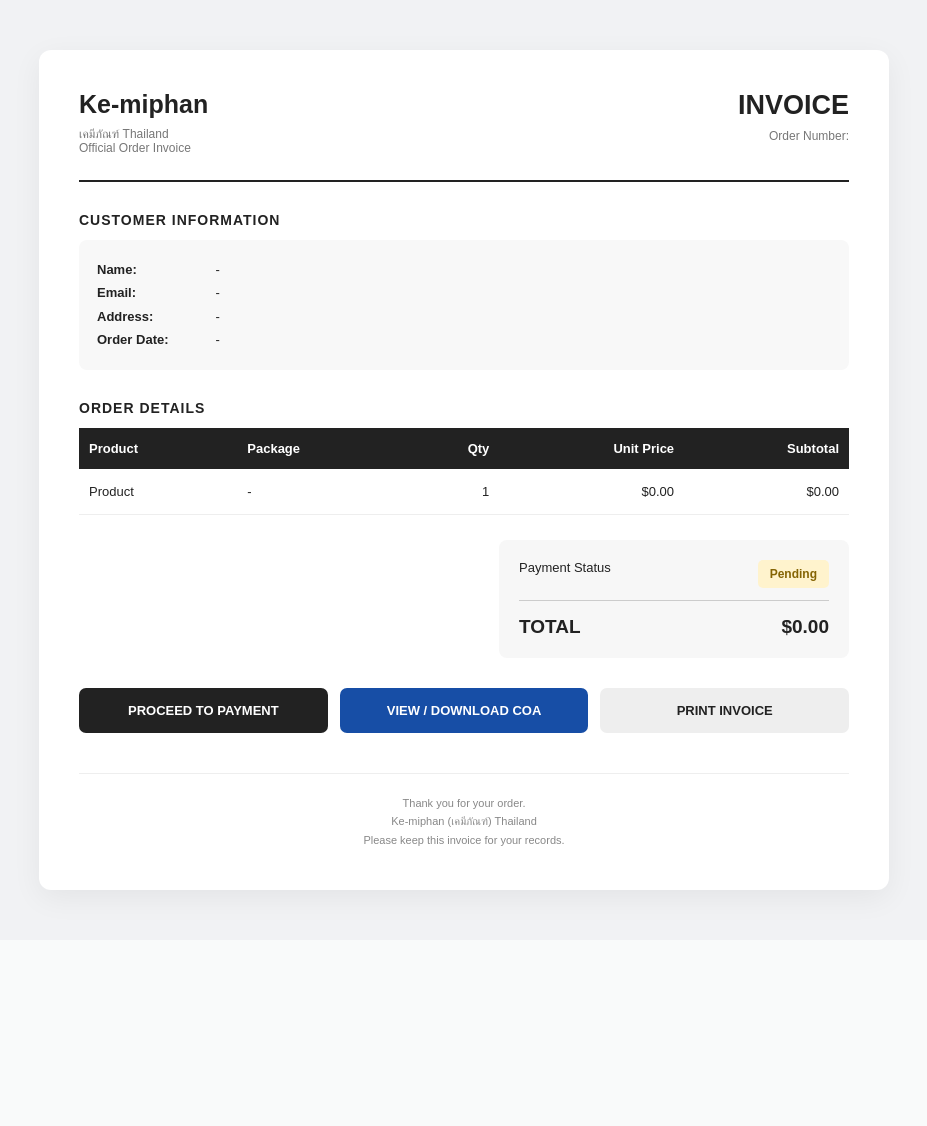
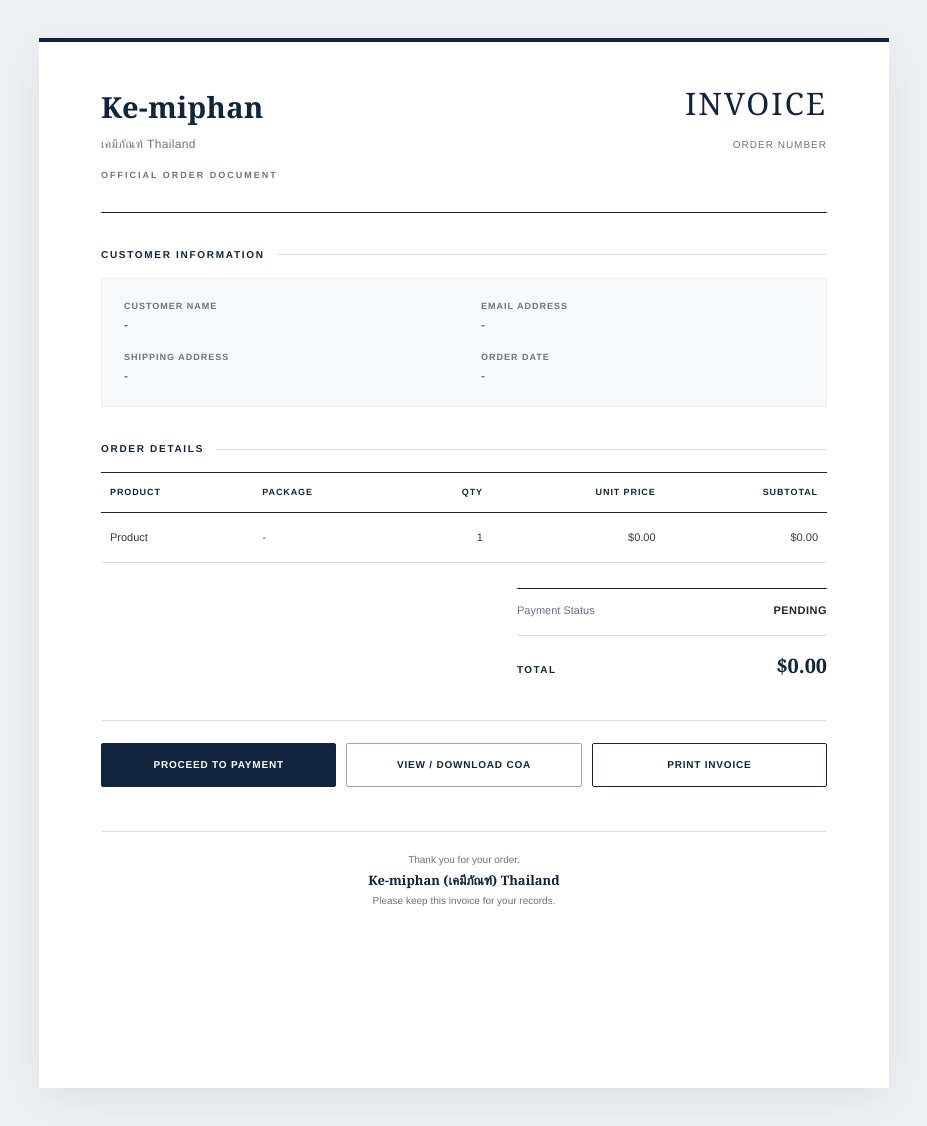
Before and after one commit to kemiphan0007/kaka, a Flask app: template templates/invoice.html in a window 1280 px wide. Shown: the whole page, without its empty margins (176-1103 px from the left). Before the commit the page ends 905 px from the top, so only its background shows below. Run offline with Flask 3, Linux system fonts and the light colour scheme; the template is opened without the code that fills it, so the values that code supplies are empty; some libraries are stand-ins or nearby versions.

Commit message:
Update invoice.html

```diff
--- a/templates/invoice.html
+++ b/templates/invoice.html
@@ -6,193 +6,373 @@
     <title>Invoice - Ke-miphan Thailand</title>
 
     <style>
+        :root {
+            --ink: #202833;
+            --navy: #10243d;
+            --muted: #687383;
+            --rule: #d9dee5;
+            --paper: #ffffff;
+            --canvas: #eef1f4;
+            --soft: #f7f8fa;
+        }
+
         * { box-sizing: border-box; }
 
         body {
             margin: 0;
-            padding: 30px 15px;
-            background: #f1f2f4;
-            font-family: Arial, sans-serif;
-            color: #222;
+            padding: 38px 16px;
+            background: var(--canvas);
+            color: var(--ink);
+            font-family: "Helvetica Neue", Arial, sans-serif;
+            font-size: 13px;
+            line-height: 1.6;
+            -webkit-font-smoothing: antialiased;
         }
 
         .invoice {
+            width: 100%;
             max-width: 850px;
-            margin: 20px auto;
-            padding: 40px;
-            background: #fff;
-            border-radius: 12px;
-            box-shadow: 0 8px 30px rgba(0,0,0,.06);
+            min-height: 1050px;
+            margin: 0 auto;
+            padding: 58px 62px 42px;
+            background: var(--paper);
+            box-shadow: 0 12px 38px rgba(20, 32, 48, .08);
+        }
+
+        .top-rule {
+            height: 4px;
+            margin: -58px -62px 42px;
+            background: var(--navy);
         }
 
         .invoice-header {
             display: flex;
             justify-content: space-between;
-            gap: 20px;
-            padding-bottom: 25px;
-            border-bottom: 2px solid #222;
+            align-items: flex-start;
+            gap: 28px;
+            padding-bottom: 30px;
+            border-bottom: 1px solid var(--ink);
         }
 
-        .brand h1 { margin: 0 0 8px; font-size: 25px; }
-        .brand p { margin: 0; color: #777; font-size: 12px; }
-        .invoice-title { text-align: right; }
-        .invoice-title h2 { margin: 0 0 8px; font-size: 27px; }
-        .invoice-title p { margin: 0; color: #777; font-size: 12px; }
-        .section { margin-top: 30px; }
-        .section h3 {
-            margin-bottom: 12px;
-            font-size: 14px;
+        .brand h1 {
+            margin: 0 0 5px;
+            color: var(--navy);
+            font-family: Georgia, "Times New Roman", serif;
+            font-size: 29px;
+            font-weight: 600;
+            letter-spacing: .3px;
+        }
+
+        .brand .thai {
+            margin: 0 0 13px;
+            color: var(--muted);
+            font-size: 12px;
+            letter-spacing: .35px;
+        }
+
+        .brand .document-label {
+            margin: 0;
+            color: var(--muted);
+            font-size: 9px;
+            font-weight: 700;
+            letter-spacing: 2px;
             text-transform: uppercase;
+        }
+
+        .invoice-title {
+            min-width: 205px;
+            text-align: right;
+        }
+
+        .invoice-title h2 {
+            margin: -5px 0 8px;
+            color: var(--navy);
+            font-family: Georgia, "Times New Roman", serif;
+            font-size: 31px;
+            font-weight: 500;
+            letter-spacing: 2px;
+        }
+
+        .invoice-title .order-label {
+            margin: 0 0 2px;
+            color: var(--muted);
+            font-size: 10px;
             letter-spacing: 1px;
+            text-transform: uppercase;
+        }
+
+        .invoice-title strong {
+            color: var(--ink);
+            font-size: 13px;
+            font-weight: 700;
+            overflow-wrap: anywhere;
+        }
+
+        .section { margin-top: 34px; }
+
+        .section-heading {
+            display: flex;
+            align-items: center;
+            gap: 12px;
+            margin: 0 0 15px;
+            color: var(--navy);
+            font-size: 10px;
+            font-weight: 700;
+            letter-spacing: 1.7px;
+            text-transform: uppercase;
+        }
+
+        .section-heading::after {
+            content: "";
+            height: 1px;
+            flex: 1;
+            background: var(--rule);
         }
 
         .customer-info {
-            padding: 18px;
-            background: #f8f8f8;
-            border-radius: 8px;
-            line-height: 1.8;
-            font-size: 13px;
+            display: grid;
+            grid-template-columns: 1fr 1fr;
+            column-gap: 34px;
+            row-gap: 14px;
+            padding: 20px 22px;
+            background: var(--soft);
+            border: 1px solid #e9edf1;
         }
 
-        .customer-info strong { display: inline-block; min-width: 115px; }
-        .table-wrap { overflow-x: auto; }
-        table { width: 100%; border-collapse: collapse; font-size: 13px; }
-        th {
-            padding: 13px 10px;
-            background: #222;
-            color: white;
+        .info-item { min-width: 0; }
+        .info-label {
+            display: block;
+            margin-bottom: 3px;
+            color: var(--muted);
+            font-size: 9px;
+            font-weight: 700;
+            letter-spacing: 1px;
+            text-transform: uppercase;
+        }
+        .info-value {
+            display: block;
+            color: var(--ink);
+            font-size: 12px;
+            overflow-wrap: anywhere;
+        }
+
+        .table-wrap { width: 100%; overflow-x: auto; }
+
+        table {
+            width: 100%;
+            border-collapse: collapse;
+            font-size: 11px;
+        }
+
+        thead th {
+            padding: 12px 9px;
+            border-top: 1px solid var(--ink);
+            border-bottom: 1px solid var(--ink);
+            color: var(--navy);
+            background: #fff;
+            font-size: 9px;
+            font-weight: 700;
+            letter-spacing: .9px;
             text-align: left;
+            text-transform: uppercase;
             white-space: nowrap;
         }
-        td {
-            padding: 15px 10px;
-            border-bottom: 1px solid #eee;
+
+        tbody td {
+            padding: 16px 9px;
+            border-bottom: 1px solid var(--rule);
+            color: #303a46;
             vertical-align: top;
         }
+
         .right { text-align: right; white-space: nowrap; }
 
+        .total-area {
+            display: flex;
+            justify-content: flex-end;
+            margin-top: 25px;
+        }
+
         .total-box {
-            max-width: 350px;
-            margin: 25px 0 0 auto;
-            padding: 20px;
-            background: #f7f7f7;
-            border-radius: 8px;
+            width: 100%;
+            max-width: 310px;
+            padding-top: 13px;
+            border-top: 1px solid var(--ink);
         }
 
         .total-line {
             display: flex;
             justify-content: space-between;
-            gap: 15px;
-            margin-bottom: 12px;
-            font-size: 13px;
+            gap: 16px;
+            margin-bottom: 13px;
+            color: var(--muted);
+            font-size: 11px;
+        }
+
+        .status {
+            color: var(--ink);
+            font-weight: 700;
+            text-align: right;
+            text-transform: uppercase;
+            letter-spacing: .5px;
         }
 
         .grand-total {
             display: flex;
             justify-content: space-between;
+            align-items: baseline;
             gap: 15px;
-            padding-top: 15px;
-            border-top: 1px solid #ccc;
-            font-size: 19px;
-            font-weight: bold;
+            margin-top: 15px;
+            padding-top: 14px;
+            border-top: 1px solid var(--rule);
+            color: var(--navy);
+            font-family: Georgia, "Times New Roman", serif;
+            font-size: 20px;
+            font-weight: 700;
         }
 
-        .status {
-            display: inline-block;
-            padding: 7px 12px;
-            background: #fff3cd;
-            color: #856404;
-            border-radius: 5px;
-            font-size: 12px;
-            font-weight: bold;
+        .grand-total span:first-child {
+            font-family: "Helvetica Neue", Arial, sans-serif;
+            font-size: 10px;
+            letter-spacing: 1.4px;
         }
 
         .actions {
             display: flex;
             flex-wrap: wrap;
-            gap: 12px;
-            margin-top: 30px;
+            gap: 10px;
+            margin-top: 38px;
+            padding-top: 22px;
+            border-top: 1px solid var(--rule);
         }
 
         .button {
             flex: 1 1 180px;
             display: block;
-            padding: 15px;
-            border: 0;
-            border-radius: 7px;
-            background: #222;
-            color: white;
+            padding: 13px 15px;
+            border: 1px solid var(--navy);
+            border-radius: 2px;
+            background: var(--navy);
+            color: #fff;
             text-decoration: none;
             text-align: center;
             font-family: inherit;
-            font-size: 13px;
-            font-weight: bold;
+            font-size: 10px;
+            font-weight: 700;
+            letter-spacing: .8px;
             cursor: pointer;
         }
 
-        .button.secondary { background: #eee; color: #222; }
-        .button.coa { background: #174ea6; color: #fff; }
+        .button.secondary {
+            background: #fff;
+            color: var(--navy);
+        }
+
+        .button.coa {
+            background: #fff;
+            color: var(--navy);
+            border-color: #9aa6b5;
+        }
 
         .footer {
-            margin-top: 40px;
-            padding-top: 20px;
-            border-top: 1px solid #eee;
-            color: #888;
+            margin-top: 44px;
+            padding-top: 19px;
+            border-top: 1px solid var(--rule);
+            color: var(--muted);
             text-align: center;
-            font-size: 11px;
-            line-height: 1.7;
+            font-size: 10px;
+            line-height: 1.8;
         }
 
-        @media(max-width: 600px) {
-            .invoice { padding: 22px 15px; }
-            .invoice-header { flex-direction: column; }
-            .invoice-title { text-align: left; }
+        .footer .footer-brand {
+            color: var(--navy);
+            font-family: Georgia, "Times New Roman", serif;
+            font-size: 13px;
+            font-weight: 600;
+        }
+
+        @media (max-width: 640px) {
+            body { padding: 12px 8px; }
+            .invoice {
+                min-height: 0;
+                padding: 34px 22px 28px;
+            }
+            .top-rule { margin: -34px -22px 30px; }
+            .invoice-header { flex-direction: column; gap: 24px; }
+            .invoice-title { min-width: 0; text-align: left; }
+            .invoice-title h2 { font-size: 27px; }
+            .customer-info { grid-template-columns: 1fr; padding: 17px; }
             .actions { flex-direction: column; }
-            .customer-info strong { min-width: 95px; }
             .button { flex-basis: auto; width: 100%; }
+            .table-wrap table { min-width: 590px; }
         }
 
         @media print {
-            body { padding: 0; background: white; }
+            @page { size: A4; margin: 14mm; }
+            body {
+                padding: 0;
+                background: #fff;
+                print-color-adjust: exact;
+                -webkit-print-color-adjust: exact;
+            }
             .invoice {
                 max-width: none;
+                min-height: 0;
                 margin: 0;
-                padding: 15px;
+                padding: 0;
                 box-shadow: none;
             }
-            .actions { display: none; }
+            .top-rule { margin: 0 0 32px; }
+            .actions { display: none !important; }
+            .section, .total-area, .footer { break-inside: avoid; }
+            thead { display: table-header-group; }
+            tr { break-inside: avoid; }
         }
     </style>
 </head>
 
 <body>
 <div class="invoice">
+    <div class="top-rule"></div>
+
     <div class="invoice-header">
         <div class="brand">
             <h1>Ke-miphan</h1>
-            <p>เคมีภัณฑ์ Thailand</p>
-            <p>Official Order Invoice</p>
+            <p class="thai">เคมีภัณฑ์ Thailand</p>
+            <p class="document-label">Official Order Document</p>
         </div>
 
         <div class="invoice-title">
             <h2>INVOICE</h2>
-            <p>Order Number:</p>
+            <p class="order-label">Order Number</p>
             <strong>{{ order.order_number }}</strong>
         </div>
     </div>
 
     <div class="section">
-        <h3>Customer Information</h3>
+        <h3 class="section-heading">Customer Information</h3>
         <div class="customer-info">
-            <div><strong>Name:</strong> {{ order.customer_name or order.name or '-' }}</div>
-            <div><strong>Email:</strong> {{ order.customer_email or order.email or '-' }}</div>
-            <div><strong>Address:</strong> {{ order.shipping_address or order.address or '-' }}</div>
-            <div><strong>Order Date:</strong> {{ order.created_at or '-' }}</div>
+            <div class="info-item">
+                <span class="info-label">Customer Name</span>
+                <span class="info-value">{{ order.customer_name or order.name or '-' }}</span>
+            </div>
+            <div class="info-item">
+                <span class="info-label">Email Address</span>
+                <span class="info-value">{{ order.customer_email or order.email or '-' }}</span>
+            </div>
+            <div class="info-item">
+                <span class="info-label">Shipping Address</span>
+                <span class="info-value">{{ order.shipping_address or order.address or '-' }}</span>
+            </div>
+            <div class="info-item">
+                <span class="info-label">Order Date</span>
+                <span class="info-value">{{ order.created_at or '-' }}</span>
+            </div>
         </div>
     </div>
 
     <div class="section">
-        <h3>Order Details</h3>
+        <h3 class="section-heading">Order Details</h3>
         <div class="table-wrap">
             <table>
                 <thead>
@@ -229,6 +409,7 @@
         </div>
     </div>
 
+    <div class="total-area">
         <div class="total-box">
             <div class="total-line">
                 <span>Payment Status</span>
@@ -237,6 +418,7 @@
             <div class="grand-total">
                 <span>TOTAL</span>
                 <span>${{ "{:,.2f}".format(order.total_amount|float) }}</span>
+            </div>
         </div>
     </div>
 
@@ -256,7 +438,7 @@
 
     <div class="footer">
         Thank you for your order.<br>
-        Ke-miphan (เคมีภัณฑ์) Thailand<br>
+        <span class="footer-brand">Ke-miphan (เคมีภัณฑ์) Thailand</span><br>
         Please keep this invoice for your records.
     </div>
 </div>
```
Lines whose indentation alone changed are shown as unchanged.
